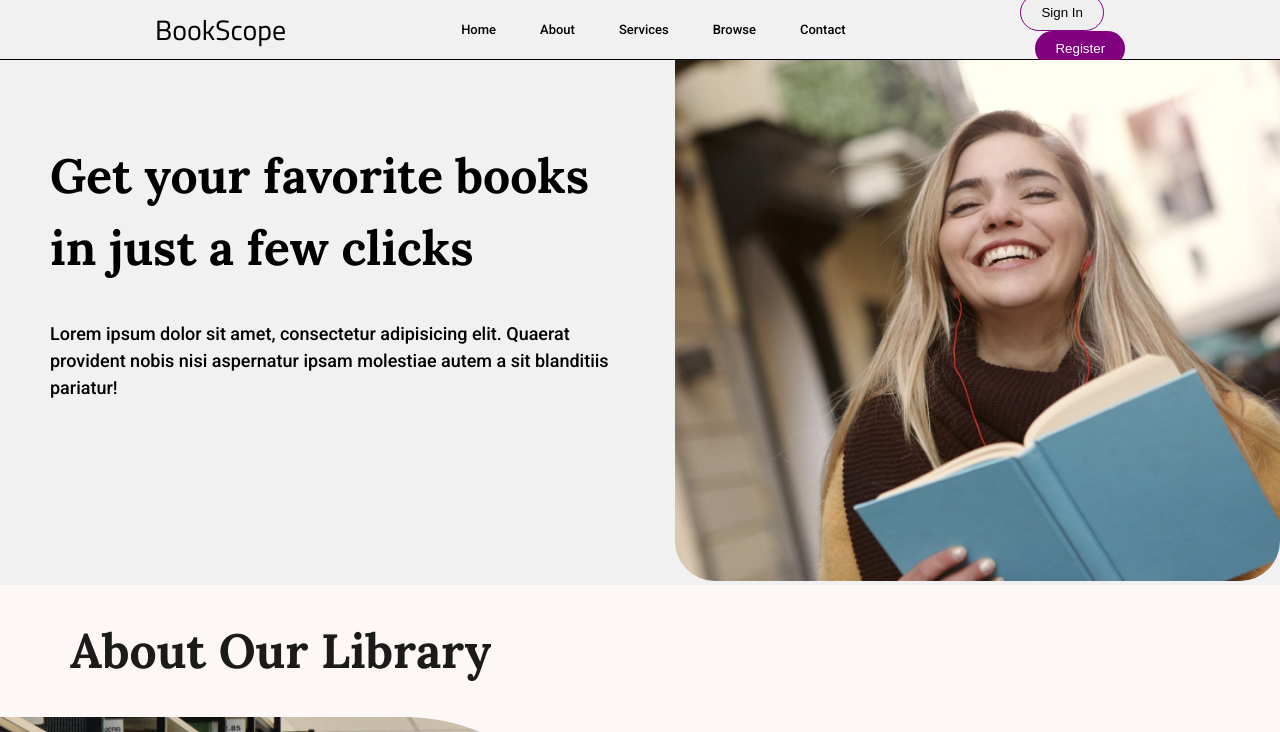
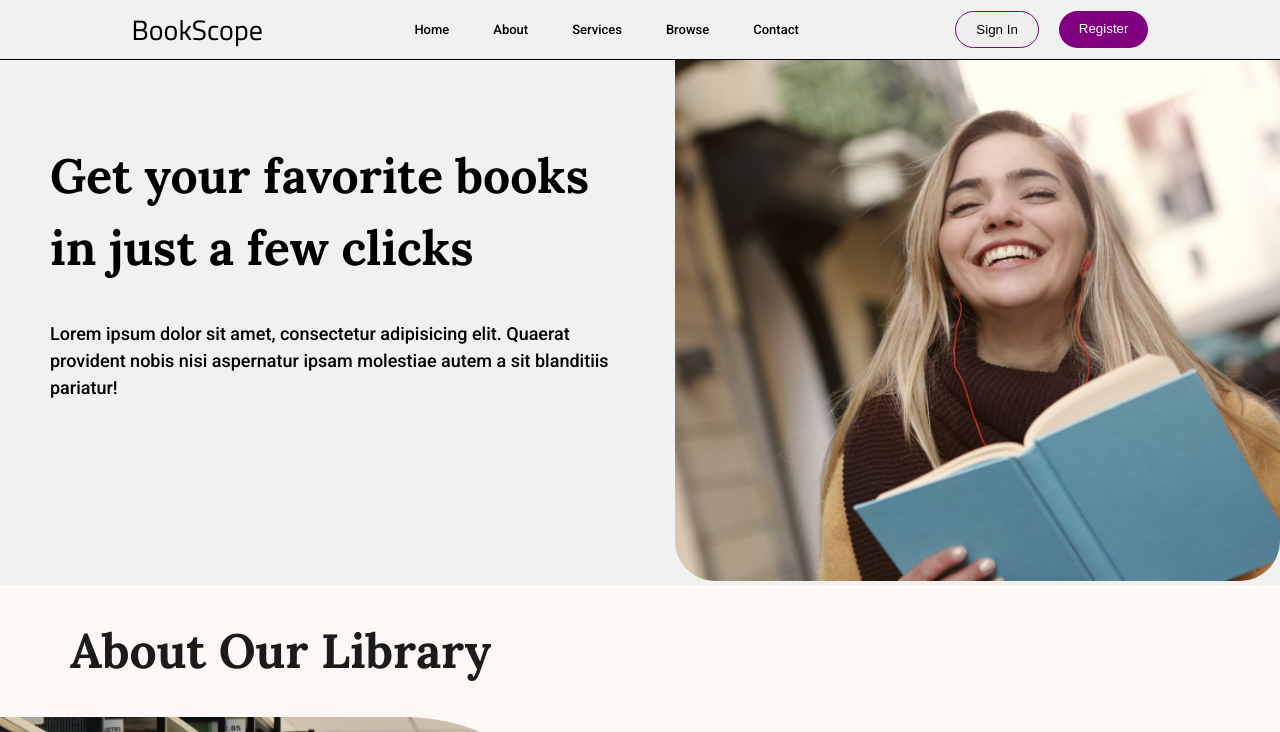
Before and after one commit to bbtunde-git/Frontend-Project, a plain HTML site: page index.html in a window 1280 px wide. Shown: the top 732 px of the page. Drawn offline with nearby package versions, Linux system fonts and the light colour scheme.

Commit message:
Error Correction

```diff
--- a/style.css
+++ b/style.css
@@ -45,28 +45,27 @@ body {
     line-height: 125%;
     cursor: pointer;
 }
+.header-button {
+    display: flex;
+    flex-direction: row;
+}
 .sign-in {
     border: 1px solid purple;
     border-radius: 50px;
     padding: 10px 20px;
+    margin-left: 5px;
     cursor: pointer;
 }
 .register {
     border: none;
     background-color: purple;
     border-radius: 50px;
+    margin-left: 20px;
     padding: 10px 20px;
     color: white;
     cursor: pointer;
 }
-.sign-in {
-    cursor: pointer;
-    margin: 0px 15px 0px 0px;
-}
-.register {
-    cursor: pointer;
-    margin: 0px 0px 0px 15px;
-}
+
 /* Hero Section Styling */
 .hero {
     display: flex;
@@ -398,6 +397,7 @@ background-color: #FDF8F5;
 .frame-6-content button {
     width: 150px;
     height: 50px;
+    padding-top: 18px;
     border: 1px solid #6E37A9;
     border-radius: 50px;
     cursor: pointer;
@@ -434,7 +434,7 @@ background-color: #FDF8F5;
     border-radius: 15px;
 }
 .frame-7-form button {
-    padding: 8px 10px;
+    padding: 10px 0px 10px 0px;
     margin-left: 265px;
     width: 120px;
     height: 40px;
```
